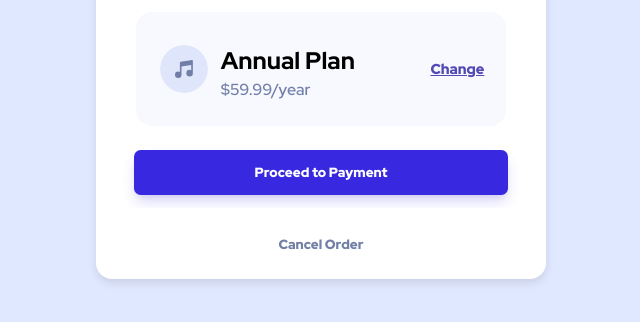
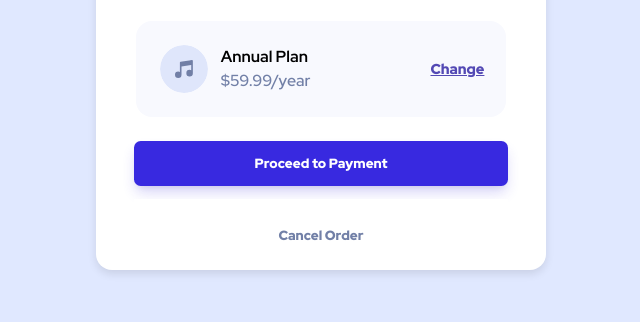
Before and after one commit to celemar/order-summary-component, a plain HTML site: page index.html in a window 1280 px wide. Shown: the part 460-782 px from the top of the page, without its empty margins (319-959 px from the left). Drawn offline with Linux system fonts and the light colour scheme; a web font is replaced by a local one.

Commit message:
Update style.css

```diff
--- a/style.css
+++ b/style.css
@@ -73,7 +73,7 @@ h1 {
 }
 
 h2 {
-  font-weight: 800;
+  font-size: 1rem;
   margin: 1em 0 0 0;
 }
 
```
